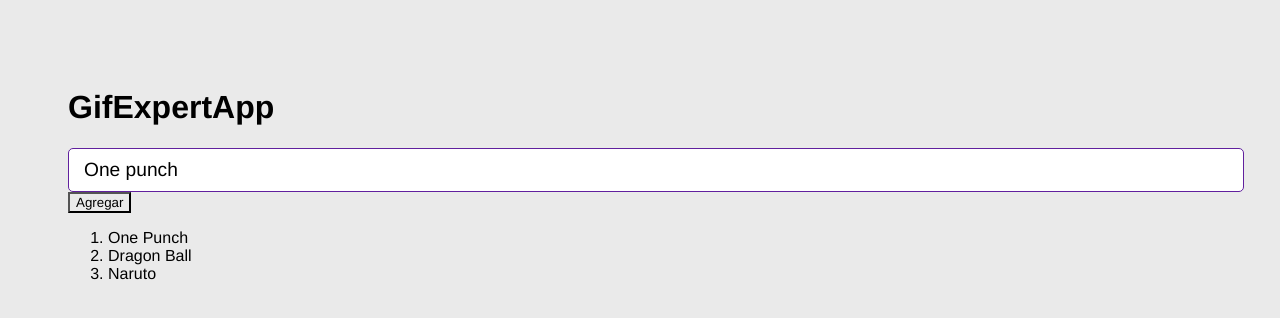
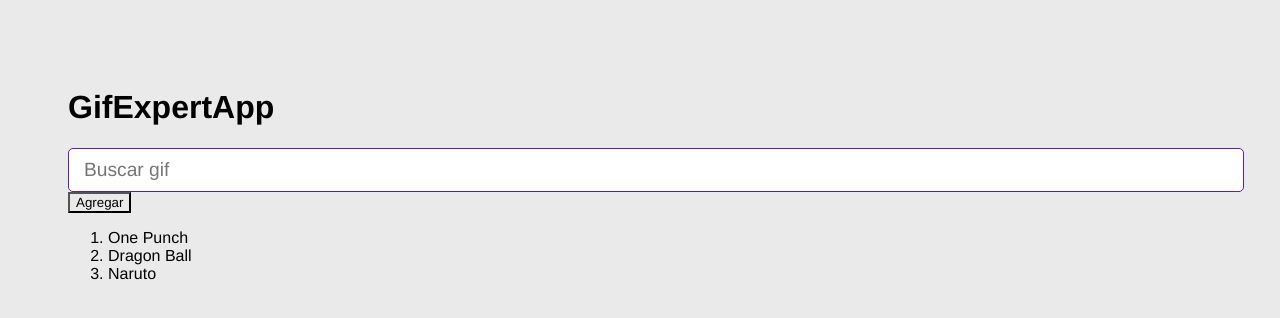
Before and after one commit to harold2tg/04-gif-expert-app, a React (Vite) app: page / in a window 1280 px wide. Shown: the top 318 px of the page. Built offline with nearby package versions, Linux system fonts and the light colour scheme.

Commit message:
77. Comunicación entre componentes

```diff
--- a/src/GifExpertApp.jsx
+++ b/src/GifExpertApp.jsx
@@ -23,7 +23,7 @@
     {/* Titulo */}
         <h1>GifExpertApp</h1>
       {/* input */}
-    <AddCategory/>
+  <AddCategory setCategories={setCategories}/>
 
     <button onClick={onAddCategory}>Agregar</button>
       {/* listados de Gif */}
--- a/src/components/AddCategory.jsx
+++ b/src/components/AddCategory.jsx
@@ -1,7 +1,7 @@
 import { useState } from "react"
 
-export const AddCategory = () => {
-  const [inputValue, setInputValue] = useState('One punch')
+export const AddCategory = ({setCategories}) => {
+  const [inputValue, setInputValue] = useState('')
 
   const onInputChange= ({target}) =>{
     // console.log(target.value)
@@ -11,6 +11,10 @@
   const onSubmit = (event)=>{
     event.preventDefault();
     // console.log(inputValue)
+    if( inputValue.trim().length <= 1) return;
+
+    setCategories(categories => [inputValue, ...categories])
+
   }
 
   return (
```
